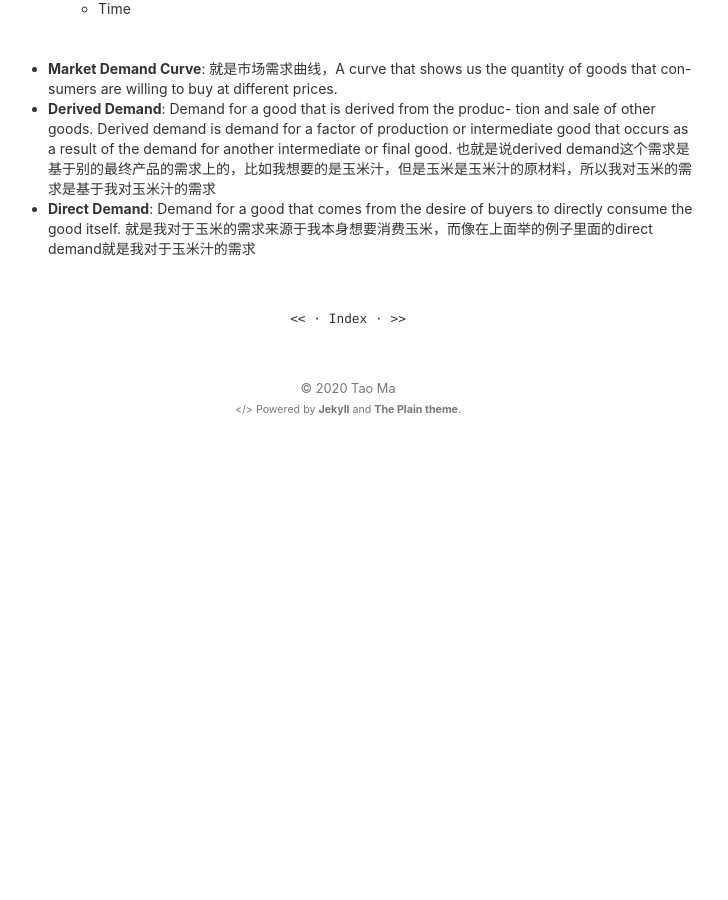
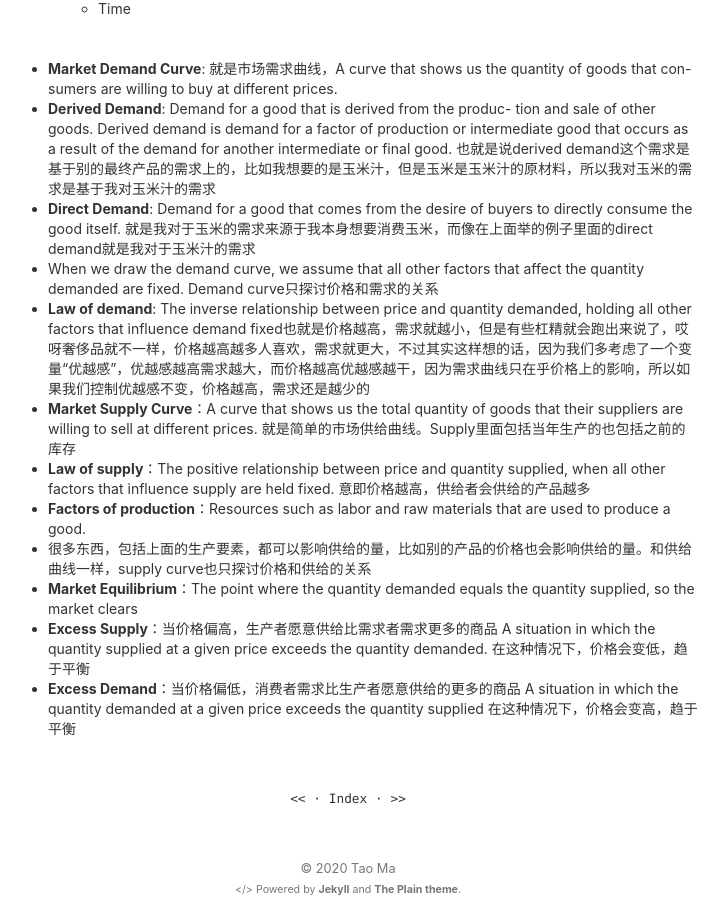
Before and after one commit to Michaeltaoma/michaeltaoma.github.io, a Jekyll site: the page built from _posts/2020-05-11-economics-note.md, in a window 1280 px wide and 900 px high, scrolled down 4793 px. Shown: the whole window, without its empty margins (292-1020 px from the left). Built offline with Jekyll 4.4.1, drawn with Linux system fonts in a browser that asks for light colours; formulas are drawn with MathJax 3; comment, search, counter and statistics services are not loaded; before the commit the page ends 5248 px from its top, so only the background shows below that.

```diff
--- a/_posts/2020-05-11-economics-note.md
+++ b/_posts/2020-05-11-economics-note.md
@@ -99,3 +99,12 @@ description: My Economics note
 - **Market Demand Curve**: 就是市场需求曲线，A curve that shows us the quantity of goods that con- sumers are willing to buy at different prices.
 - **Derived Demand**: Demand for a good that is derived from the produc- tion and sale of other goods. Derived demand is demand for a factor of production or intermediate good that occurs as a result of the demand for another intermediate or final good. 也就是说derived demand这个需求是基于别的最终产品的需求上的，比如我想要的是玉米汁，但是玉米是玉米汁的原材料，所以我对玉米的需求是基于我对玉米汁的需求
 - **Direct Demand**: Demand for a good that comes from the desire of buyers to directly consume the good itself. 就是我对于玉米的需求来源于我本身想要消费玉米，而像在上面举的例子里面的direct demand就是我对于玉米汁的需求
+- When we draw the demand curve, we assume that all other factors that affect the quantity demanded are fixed. Demand curve只探讨价格和需求的关系
+- **Law of demand**: The inverse relationship between price and quantity demanded, holding all other factors that influence demand fixed也就是价格越高，需求就越小，但是有些杠精就会跑出来说了，哎呀奢侈品就不一样，价格越高越多人喜欢，需求就更大，不过其实这样想的话，因为我们多考虑了一个变量“优越感”，优越感越高需求越大，而价格越高优越感越干，因为需求曲线只在乎价格上的影响，所以如果我们控制优越感不变，价格越高，需求还是越少的
+- **Market Supply Curve**：A curve that shows us the total quantity of goods that their suppliers are willing to sell at different prices. 就是简单的市场供给曲线。Supply里面包括当年生产的也包括之前的库存
+- **Law of supply**：The positive relationship between price and quantity supplied, when all other factors that influence supply are held fixed. 意即价格越高，供给者会供给的产品越多
+- **Factors of production**：Resources such as labor and raw materials that are used to produce a good.
+- 很多东西，包括上面的生产要素，都可以影响供给的量，比如别的产品的价格也会影响供给的量。和供给曲线一样，supply curve也只探讨价格和供给的关系
+- **Market Equilibrium**：The point where the quantity demanded equals the quantity supplied, so the market clears
+- **Excess Supply**：当价格偏高，生产者愿意供给比需求者需求更多的商品 A situation in which the quantity supplied at a given price exceeds the quantity demanded. 在这种情况下，价格会变低，趋于平衡
+- **Excess Demand**：当价格偏低，消费者需求比生产者愿意供给的更多的商品 A situation in which the quantity demanded at a given price exceeds the quantity supplied 在这种情况下，价格会变高，趋于平衡
```
Also changed, not shown: _posts/2020-05-17-西瓜.md (added, +54 -0 lines), assets/post_pics/2019071619262619.png (added), 8 other files.
